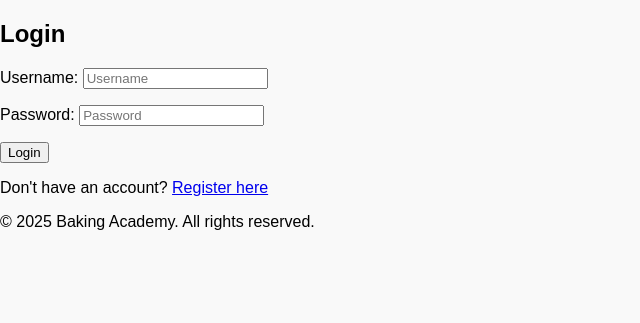
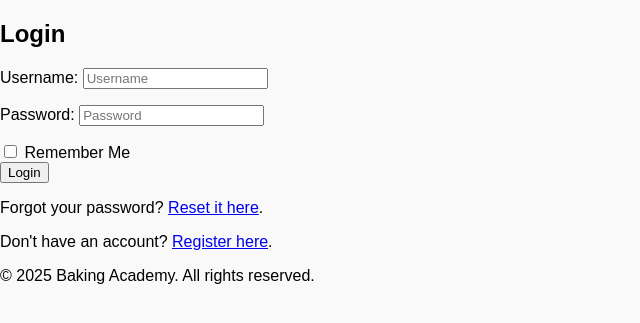
Before and after one commit to ZinhleMM/bakingacademy, a Django app: page /login/ in a window 1280 px wide. Shown: the part 146-469 px from the top of the page, without its empty margins (0-640 px from the left). Run offline with Django 5.2, Linux system fonts and the light colour scheme.

Commit message:
Update login.html

```diff
--- a/core/templates/core/login.html
+++ b/core/templates/core/login.html
@@ -1,16 +1,27 @@
 {% extends 'base.html' %}
+
+{% block title %}Login - Baking Academy{% endblock %}
 
 {% block content %}
 <div class="container mt-5">
     <div class="row justify-content-center">
         <div class="col-md-6">
-            <h2>Login</h2>
+            <h2 class="text-center">Login</h2>
             <form method="post">
                 {% csrf_token %}
                 {{ form.as_p }}
-                <button type="submit" class="btn btn-primary">Login</button>
+                <div class="form-check">
+                    <input type="checkbox" class="form-check-input" id="rememberMe" name="remember_me">
+                    <label class="form-check-label" for="rememberMe">Remember Me</label>
+                </div>
+                <button type="submit" class="btn btn-primary w-100 mt-3">Login</button>
             </form>
-            <p class="mt-3">Don't have an account? <a href="{% url 'core:register' %}">Register here</a></p>
+            <p class="mt-3 text-center">
+                Forgot your password? <a href="{% url 'password_reset' %}">Reset it here</a>.
+            </p>
+            <p class="mt-3 text-center">
+                Don't have an account? <a href="{% url 'core:register' %}">Register here</a>.
+            </p>
         </div>
     </div>
 </div>
```
